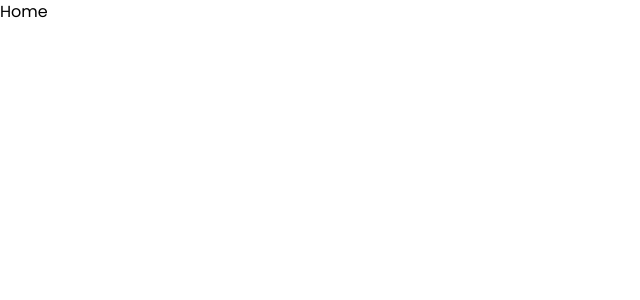
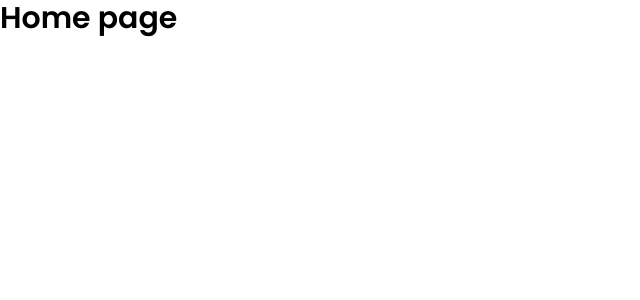
Before and after one commit to Nipun-Yasas/Skill-Forge, a Next.js app in the folder frontend/: page / in a window 1280 px wide. Shown: the top 300 px of the page, without its empty margins (0-640 px from the left). Built offline with nearby package versions, Linux system fonts and the light colour scheme.

Commit message:
added html tag for page.jsx

```diff
--- a/frontend/src/app/page.jsx
+++ b/frontend/src/app/page.jsx
@@ -1,8 +1,12 @@
 
 export default function Home() {
   return (
-    <div className="">
-      Home
-    </div>
+    <html>
+      <body>
+        <h1 className="text-3xl font-bold ">
+          Home page
+        </h1>
+      </body>
+    </html>
   );
 }
```
